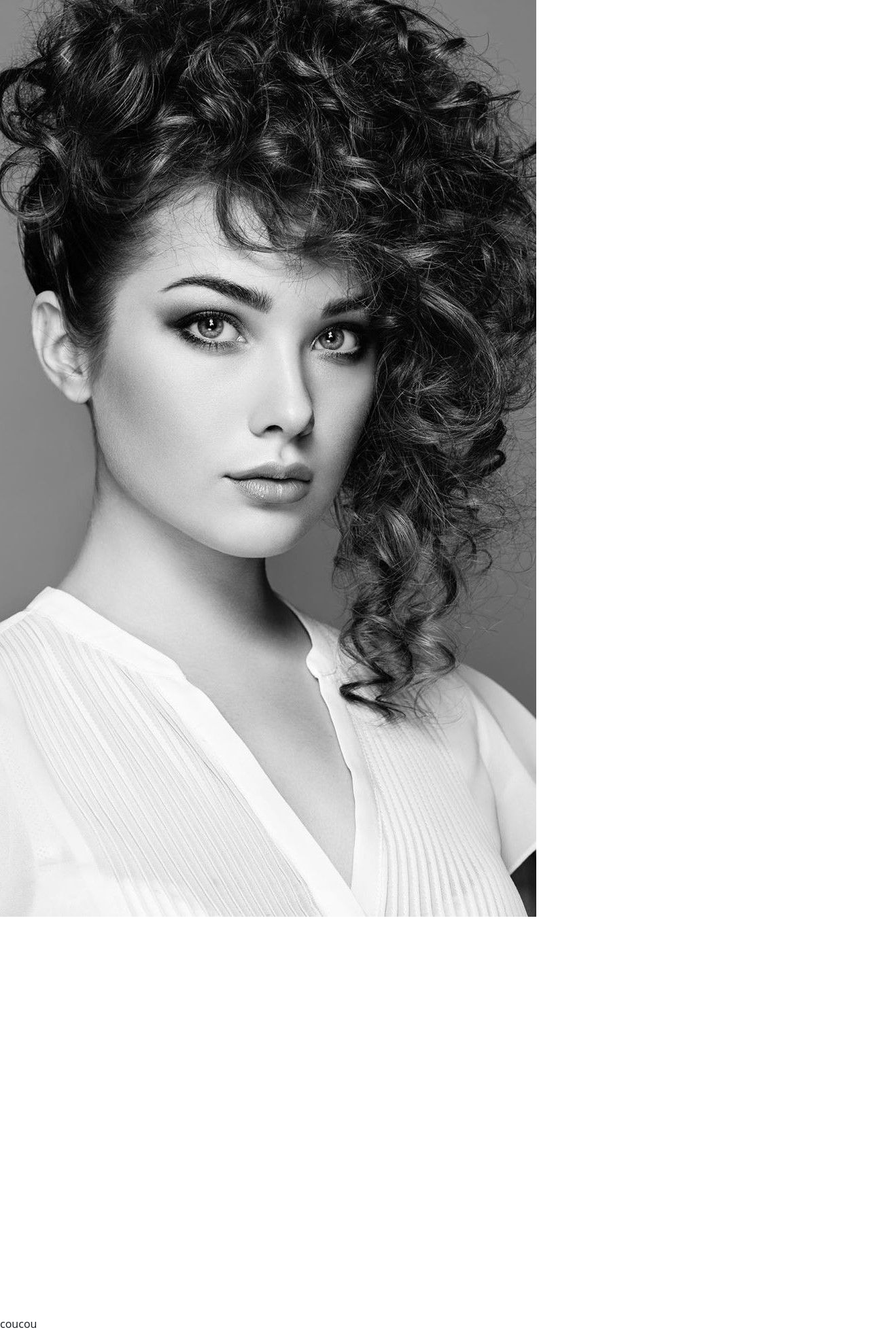
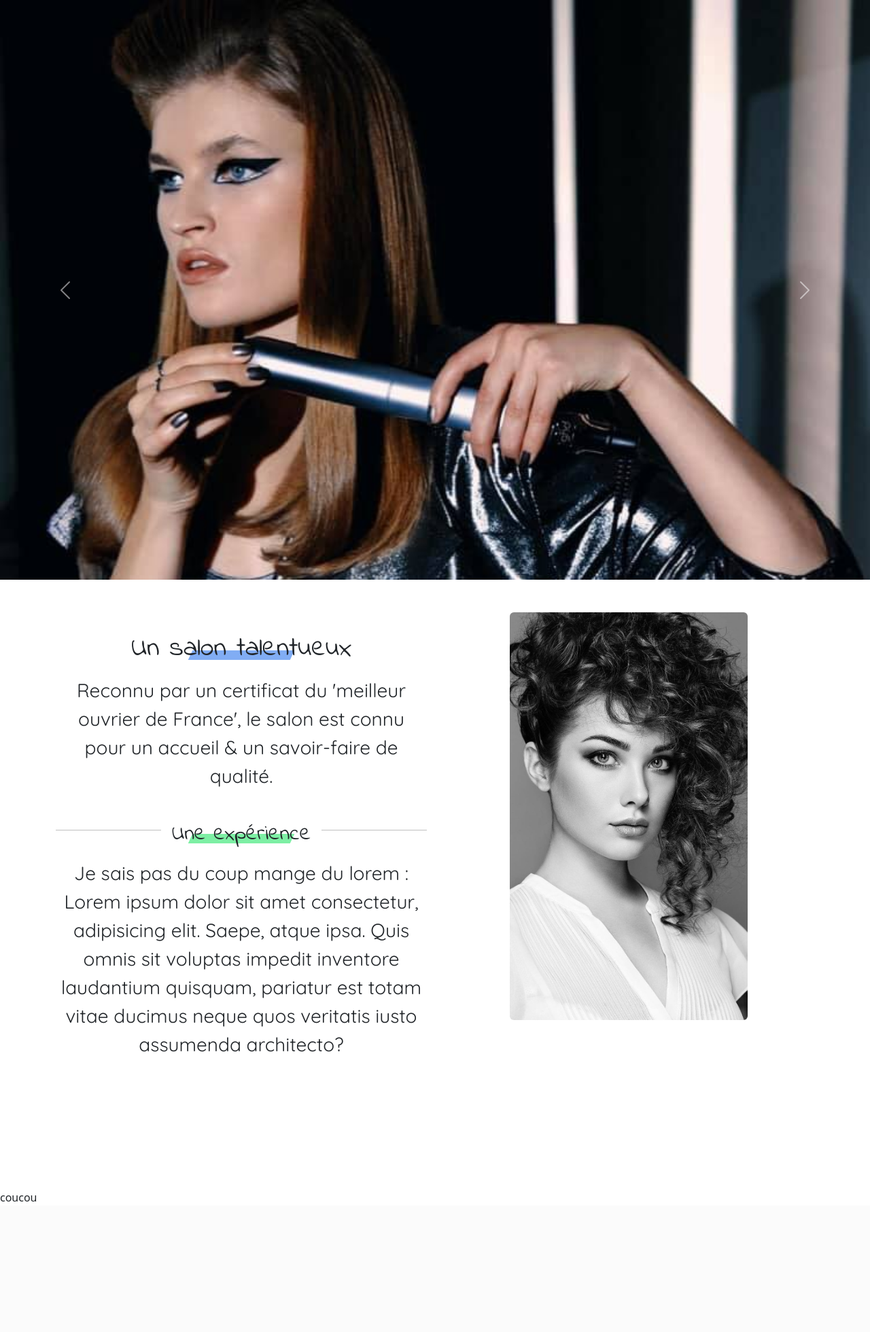
Before and after one commit to Nyxqt/CoiffureKopp, a PHP site: page / in a window 1280 px wide. Shown: the part 148-2108 px from the top of the page at 68% size. After the commit the page ends 1916 px from the top, so only its background shows below. Run offline with PHP 8.4, Linux system fonts and the light colour scheme; some libraries are stand-ins or nearby versions.

Commit message:
content assets/idea

```diff
--- a/src/assets/CSS/style.css
+++ b/src/assets/CSS/style.css
@@ -58,14 +58,66 @@ left: 0;
 }
 
 #navbarCollapse {
-    padding: 30px 0;
+    padding: 0 0 30px 0;
     transition: ease-in 0.4s;
 }
 
-.test {
-    height: 1600px;
+.content-img {
+    height: 600px;
 }
 
-.carousel {
-    height: 10em;
+h1 {
+padding: 30px 0 8px;
+position: relative;
 }
+
+h1::before {
+content: "";
+position: absolute;
+left: 50%;
+bottom: 16px;
+width: 150px;
+height: 14px;
+transform: skew(-25deg) translateX(-50%);
+background: rgba(37, 113, 236, 0.576);
+z-index: -1;
+}
+
+.text-divider {
+display: flex;
+align-items: center;
+--text-divider-gap: 1rem;
+}
+
+.text-divider::before,
+.text-divider::after {
+content: '';
+height: 1px;
+background-color: silver;
+flex-grow: 1;
+}
+
+.text-divider::before {
+margin-right: var(--text-divider-gap);
+}
+
+.text-divider::after {
+margin-left: var(--text-divider-gap);
+}
+
+h2 {
+padding: 30px 0 8px;
+position: relative;
+}
+
+h2::before {
+content: "";
+position: absolute;
+left: 50%;
+bottom: 15px;
+width: 150px;
+height: 14px;
+transform: skew(-25deg) translateX(-50%);
+background: rgba(31, 228, 97, 0.576);
+z-index: -1;
+}
--- a/src/templates/front/homepage.php
+++ b/src/templates/front/homepage.php
@@ -5,26 +5,41 @@
 <div id="carousel" class="carousel slide" data-bs-ride="carousel">
     <div class="carousel-inner">
         <div class="carousel-item active">
-            <img src="../assets/images/femme_nb.jpg" class="d-block" alt="...">
+            <img src="../assets/images/carousel1.jpg" class="d-block w-100" alt="...">
         </div>
         <div class="carousel-item">
-            <img src="..." class="d-block w-100" alt="...">
-        </div>
-        <div class="carousel-item">
-            <img src="..." class="d-block w-100" alt="...">
+            <img src="../assets/images/carousel2.jpg" class="d-block w-100" alt="...">
         </div>
     </div>
-    <button class="carousel-control-prev" type="button" data-bs-target="#carousel" data-bs-slide="prev">
+    <button class="carousel-control-prev align-self-center" type="button" data-bs-target="#carousel" data-bs-slide="prev">
         <span class="carousel-control-prev-icon" aria-hidden="true"></span>
-        <span class="visually-hidden">Previous</span>
+        <span class="visually-hidden">Précédent</span>
     </button>
     <button class="carousel-control-next" type="button" data-bs-target="#carousel" data-bs-slide="next">
         <span class="carousel-control-next-icon" aria-hidden="true"></span>
-        <span class="visually-hidden">Next</span>
+        <span class="visually-hidden">Suivant</span>
     </button>
 </div>
+<div class="container-md mt-5">
+    <div class="row">
+        <div class="col-md-6 text-center">
+            <h1 class="title-ff">
+                Un salon talentueux
+            </h1>
+            <p class="text-ff fs-3">
+                Reconnu par un certificat du 'meilleur ouvrier de France', le salon est connu pour un accueil & un savoir-faire de qualité.
+            </p>
+            <div class="text-divider">
+                <h2 class="title-ff">Une expérience</h2>
+            </div>
+            <p class="text-ff fs-3">Je sais pas du coup mange du lorem : Lorem ipsum dolor sit amet consectetur, adipisicing elit. Saepe, atque ipsa. Quis omnis sit voluptas impedit inventore laudantium quisquam, pariatur est totam vitae ducimus neque quos veritatis iusto assumenda architecto?</p>
+        </div>
+        <div class="col-md-6">
+            <img src="../assets/images/femme_nb.jpg" class="rounded content-img mx-auto d-block" alt="">
+        </div>
+    </div>
+</div>
 
-<div class="test"></div>
 
 <?php $content = ob_get_clean(); ?>
 <?php require('layout.php') ?>
```
Also changed, not shown: src/assets/images/carousel1.jpg (added), src/assets/images/carousel2.jpg (added).
